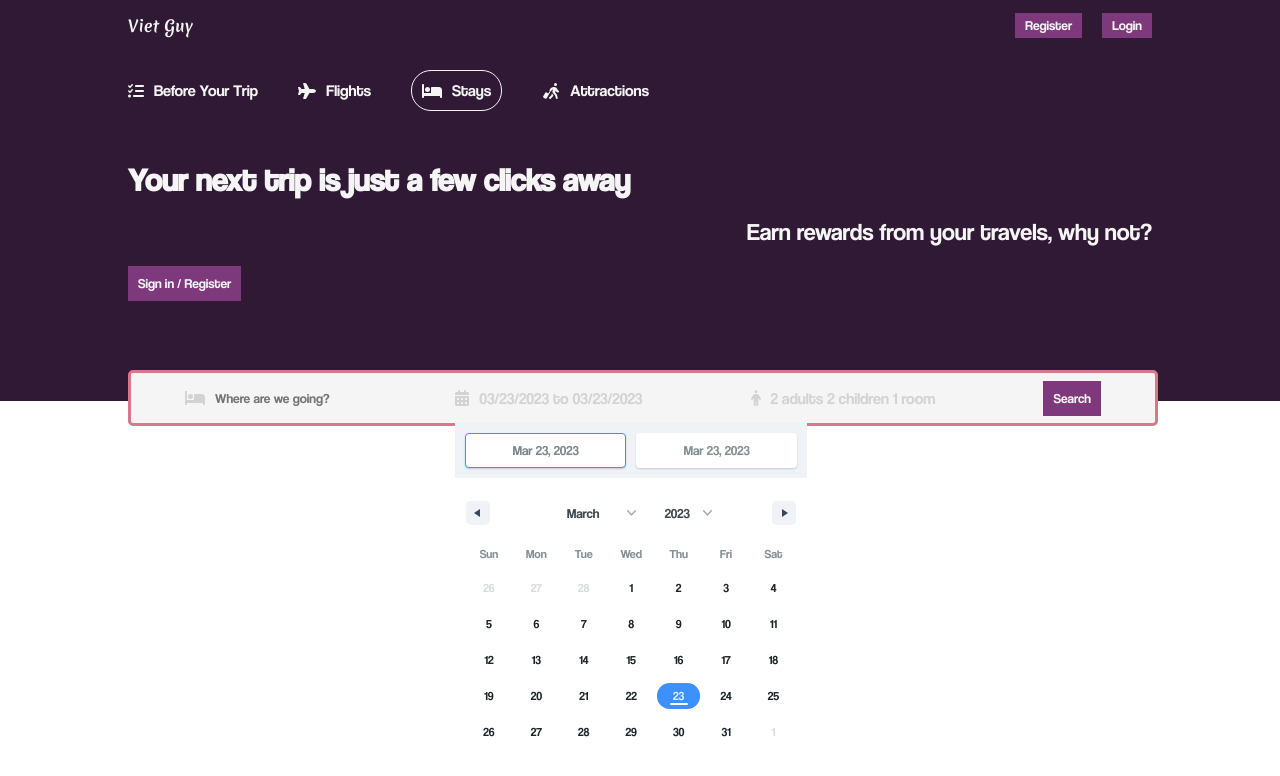
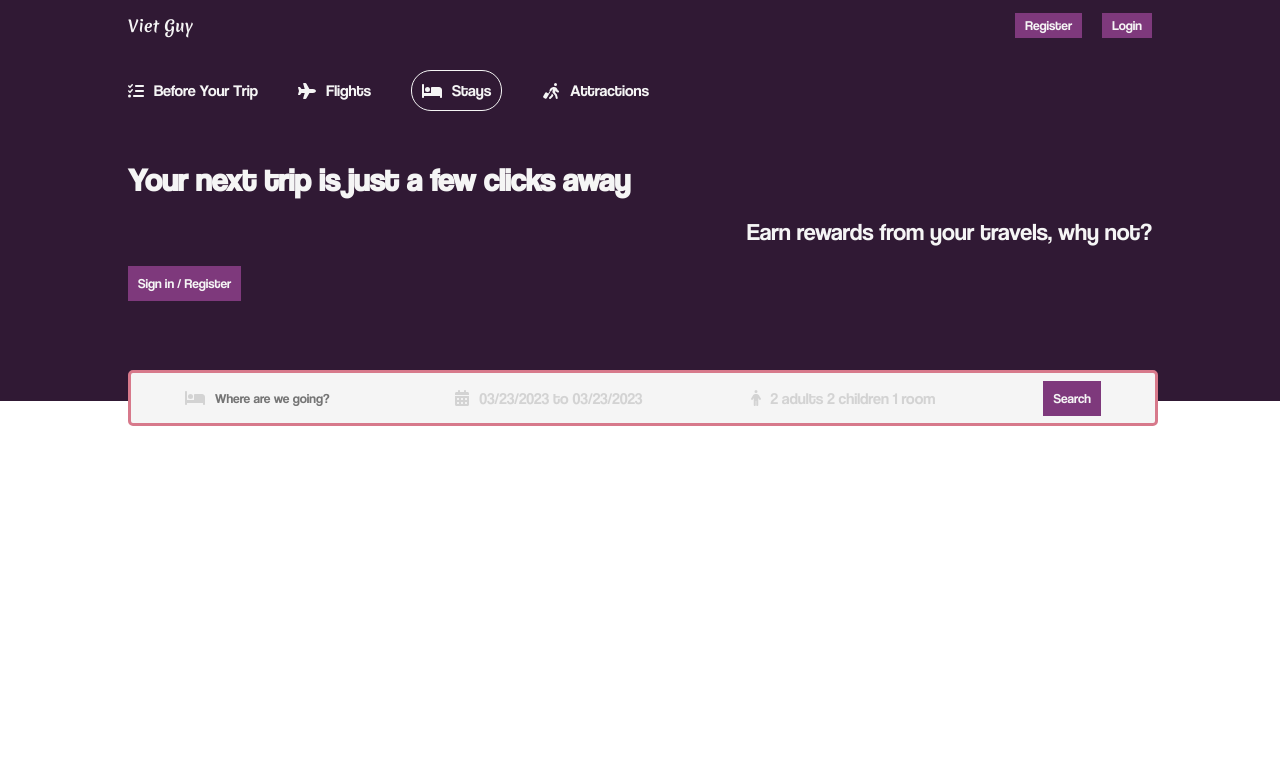
Before and after one commit to Victoria-Q-Le/booking-app-client, a React (Create React App) app: page /home in a window 1280 px wide. Shown: the top 776 px of the page. Built offline with nearby package versions, Linux system fonts and the light colour scheme.

Commit message:
open and close the date box

```diff
--- a/src/components/header/Header.js
+++ b/src/components/header/Header.js
@@ -8,6 +8,8 @@
 import {format} from "date-fns"
 
 const Header = () => {
+
+  const [openDate, setOpenDate] = useState(false)
 
   const [date, setDate] = useState([{
     startDate: new Date(),
@@ -63,14 +65,16 @@
 
           <div className='headerSearchItem'>
             <FontAwesomeIcon icon={faCalendarDays} className='headerIcon' />
-            <span className='headerSearchText'>{`${format(date[0].startDate,"MM/dd/yyy")} to ${format(date[0].endDate,"MM/dd/yyy")} `}</span>
-            <DateRange
+            <span onClick={() => setOpenDate(!openDate)} className='headerSearchText'>{`${format(date[0].startDate,"MM/dd/yyy")} to ${format(date[0].endDate,"MM/dd/yyy")} `}</span>
+            {openDate &&
+              <DateRange
               editableDateInputs={true}
               onChange={newDate => setDate([newDate.selection])}
               moveRangeOnFirstSelection={false}
               ranges={date}
               className='date'
-            />
+              />
+            }
           </div>
 
           <div className='headerSearchItem'>
```
